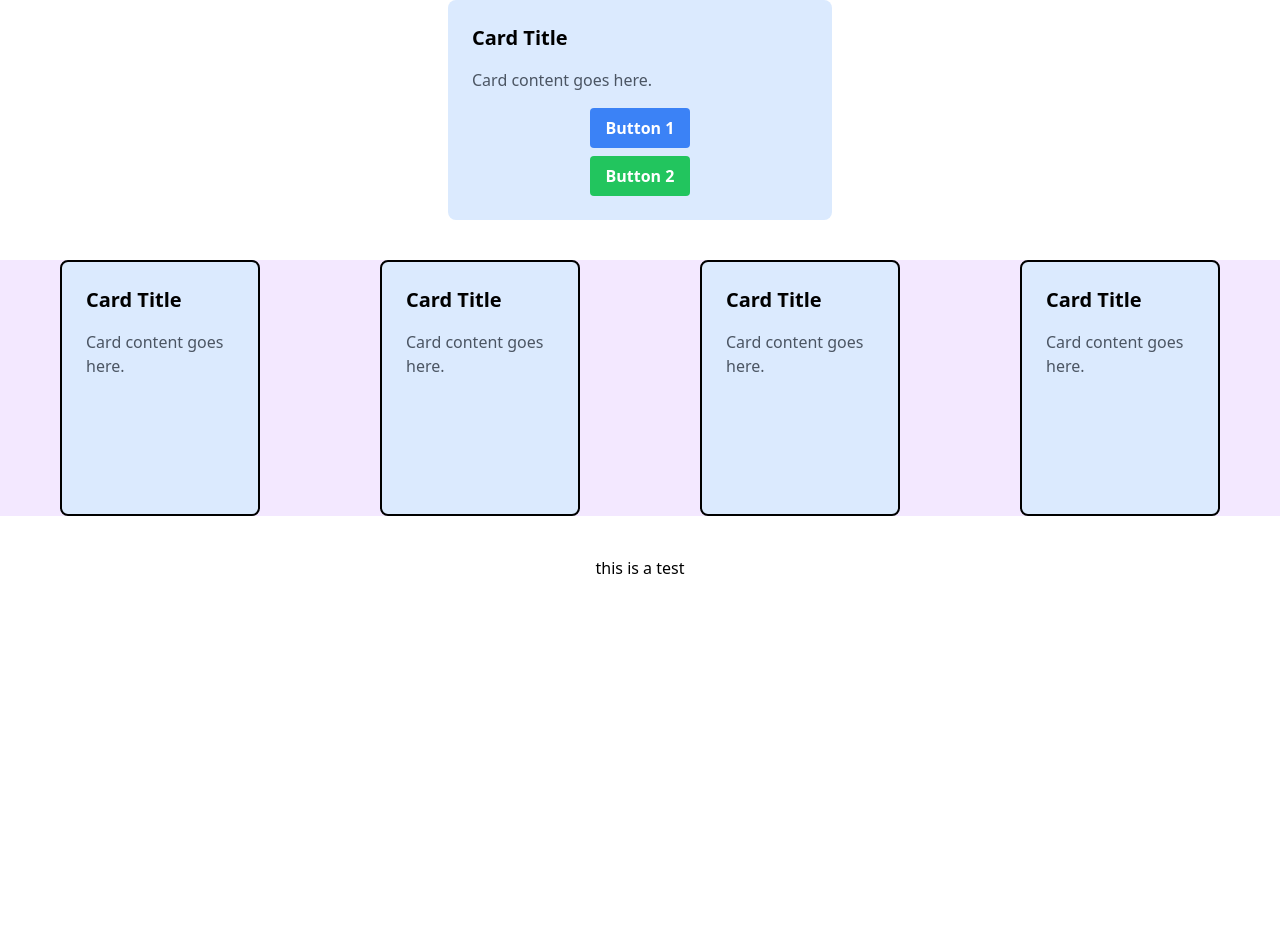
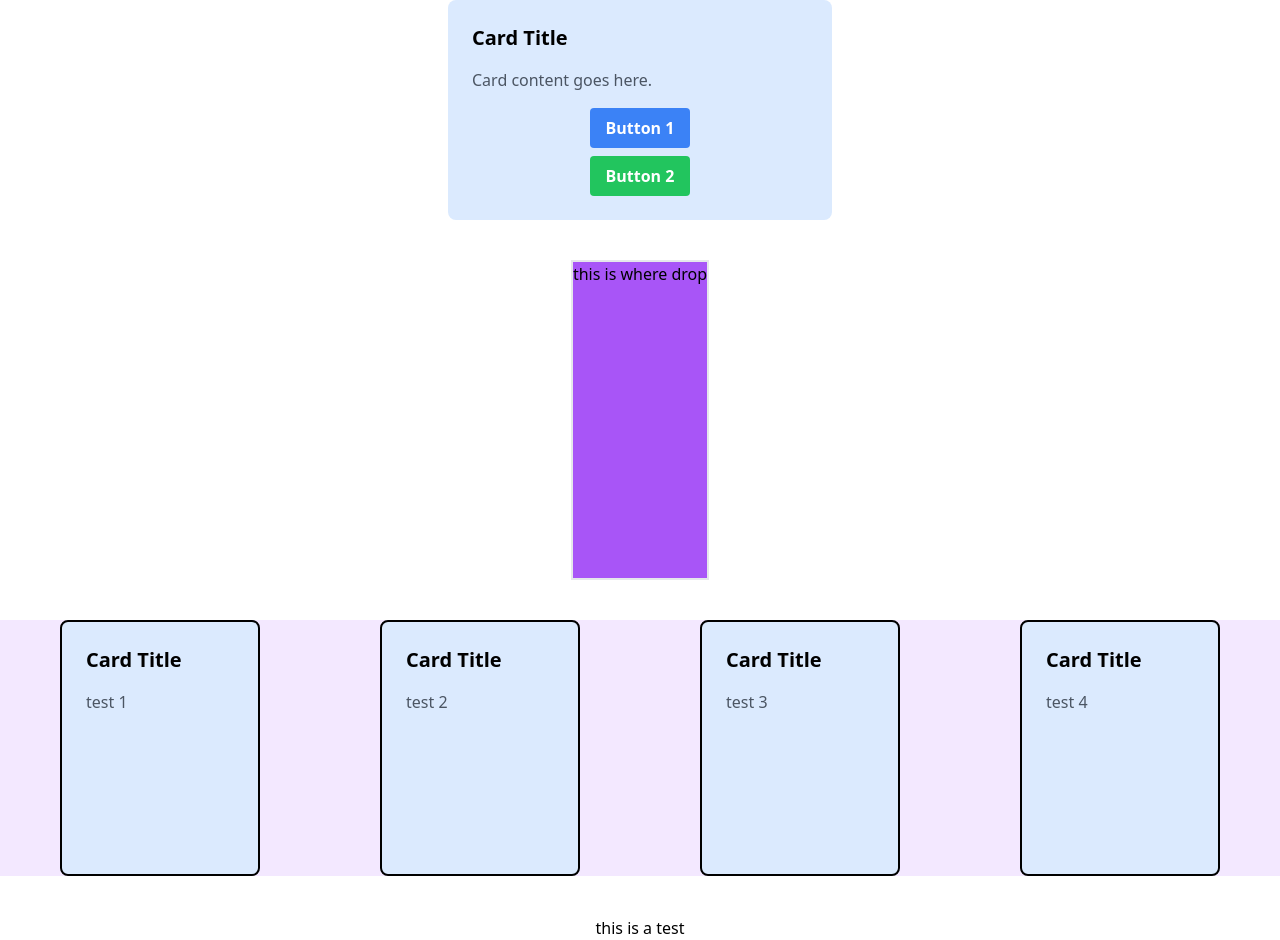
Before and after one commit to Jiruu246/bang-the-boardgame, a React (Vite) app: page / in a window 1280 px wide. Before the commit the page ends 800 px from the top, so only its background shows below. Built offline with nearby package versions, Linux system fonts and the light colour scheme; what boardgame.io would draw is missing.

Commit message:
adding drang and drop

```diff
--- a/package.json
+++ b/package.json
@@ -14,6 +14,8 @@
     "boardgame.io": "^0.50.2",
     "esm": "^3.2.25",
     "react": "^18.2.0",
+    "react-dnd": "^16.0.1",
+    "react-dnd-html5-backend": "^16.0.1",
     "react-dom": "^18.2.0"
   },
   "devDependencies": {
--- a/src/App.jsx
+++ b/src/App.jsx
@@ -1,10 +1,14 @@
 import { GameClient } from './Client/InGameClient';
 import { InMatch } from './Client/InMatch';
+import { DndProvider } from 'react-dnd';
+import { HTML5Backend } from 'react-dnd-html5-backend';
 
 const App = () => {
     return(
-        // <GameClient/>
-        <InMatch/>
+        <DndProvider backend={HTML5Backend}>
+            {/* <GameClient/> */}
+            <InMatch/>
+        </DndProvider>
     )
 };
 
--- a/src/Client/InMatch.jsx
+++ b/src/Client/InMatch.jsx
@@ -2,6 +2,7 @@ import React from 'react'
 import { Deck } from '../Components/Deck'
 import { Card } from '../Components/Card'
 import { Hand } from '../Components/Hand'
+import { DropTarget } from '../Components/DropTarget'
 
 export const InMatch = () => {
   const level = 400;
@@ -9,12 +10,13 @@ export const InMatch = () => {
   return (
       <div className='flex flex-col items-center justify-center gap-10'>
         <Deck/>
+        <DropTarget/>
 
         <Hand className="bg-purple-100 w-full">
-          <Card className=""/>
-          <Card className=""/>
-          <Card className=""/>
-          <Card className=""/>
+            <Card className="" test="test 1"/>
+            <Card className="" test="test 2"/>
+            <Card className="" test="test 3"/>
+            <Card className="" test="test 4"/>
         </Hand>
 
         <h1 className={`bg-purple-${level}`}>this is a test</h1>
--- a/src/Components/Card.jsx
+++ b/src/Components/Card.jsx
@@ -1,11 +1,20 @@
 import React from 'react'
 import {CARD_WIDTH, CARD_HEIGHT} from './Global.jsx'
+import { useDrag } from 'react-dnd'
+import { ItemTypes } from './Global.jsx'
 
-export const Card = ({className, style}) => {
+export const Card = ({className, style, test}) => {
+  const [{ isDragging }, drag] = useDrag(() => ({
+    type: ItemTypes.CARD,
+    collect: (monitor) => ({
+      isDragging: !!monitor.isDragging()
+    })
+  }))
+
   return (
-    <div className={`bg-blue-100 flex-shrink-0 rounded-lg p-6 w-[200px] h-[256px] border-2 border-black ${className}`} style={style}>
+    <div ref={drag} className={`bg-blue-100 flex-shrink-0 rounded-lg p-6 w-[200px] h-[256px] border-2 border-black ${className}`} style={style}>
         <p className="text-xl font-bold mb-4">Card Title</p>
-        <p className="text-gray-600 mb-4">Card content goes here.</p>
+        <p className="text-gray-600 mb-4">{test}</p>
     </div>
   )
 }
--- /dev/null
+++ b/src/Components/DropTarget.jsx
@@ -0,0 +1,35 @@
+import React from 'react'
+import { useDrop } from 'react-dnd'
+import { ItemTypes } from './Global'
+import {Card} from './Card'
+
+export const DropTarget = () => {
+
+    const [cards, setCards] = React.useState([])
+
+    const [{isOver}, drop] = useDrop(
+        () => ({
+            accept: ItemTypes.CARD,
+            drop: (item, monitor) => addCard(),
+            collect: (monitor) => ({
+                isOver: !!monitor.isOver(),
+            })
+    }))
+
+    const addCard = () => {
+        setCards([...cards, {title: 'wow this is cool'}])
+    }
+
+    return (
+        <div ref={drop} className='bg-purple-500 border-2 h-80 flex'>
+            this is where drop
+        {/* render all the cards */}
+        {cards.map((item) => {
+            return (
+                <Card key={item.id} test={item.title}/>
+            )
+        })}
+
+        </div>
+    )
+}
--- a/src/Components/Global.jsx
+++ b/src/Components/Global.jsx
@@ -1,2 +1,5 @@
 export const CARD_WIDTH = 200;
 export const CARD_HEIGHT = 256;
+export const ItemTypes = {
+    CARD: 'card',
+};
```
Also changed, not shown: 1 other file (tests, documents, lock files or other folders). Lines whose indentation alone changed are shown as unchanged.
